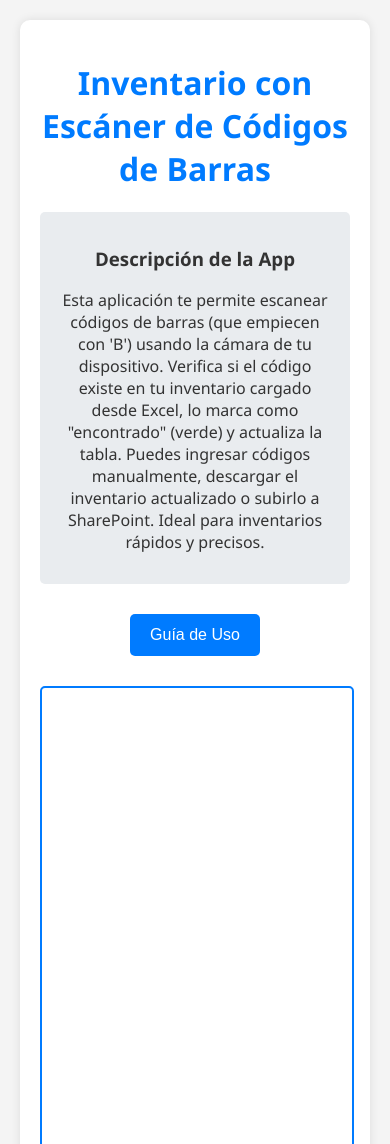
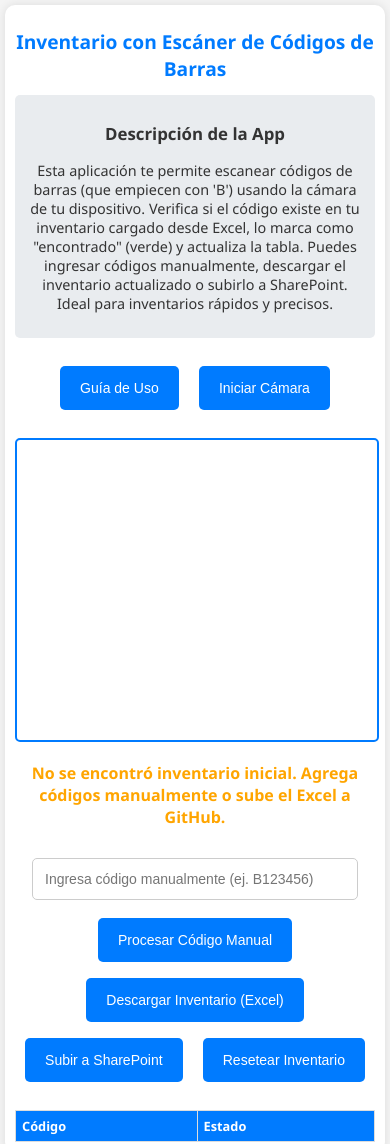
Before and after one commit to danielbenjumea1-png/inventario-ucc, a plain HTML site: page index.html in a window 390 px wide. Shown: the top 1144 px of the page. Drawn offline with Linux system fonts and the light colour scheme; no server answers.

Commit message:
Update index.html

```diff
--- a/index.html
+++ b/index.html
@@ -2,28 +2,40 @@
 <html lang="es">
 <head>
     <meta charset="UTF-8">
-    <meta name="viewport" content="width=device-width, initial-scale=1.0">
+    <meta name="viewport" content="width=device-width, initial-scale=1.0, user-scalable=no"> <!-- Agregado user-scalable=no para evitar zoom accidental -->
     <title>Inventario con Escáner de Códigos</title>
     <style>
-        body { font-family: 'Segoe UI', Tahoma, Geneva, Verdana, sans-serif; margin: 0; padding: 20px; background-color: #f4f4f4; color: #333; text-align: center; }
-        .container { max-width: 800px; margin: 0 auto; background: white; padding: 20px; border-radius: 10px; box-shadow: 0 0 10px rgba(0,0,0,0.1); }
-        h1 { color: #007bff; }
+        body { font-family: 'Segoe UI', Tahoma, Geneva, Verdana, sans-serif; margin: 0; padding: 10px; background-color: #f4f4f4; color: #333; text-align: center; }
+        .container { max-width: 800px; margin: 0 auto; background: white; padding: 15px; border-radius: 10px; box-shadow: 0 0 10px rgba(0,0,0,0.1); }
+        h1 { color: #007bff; font-size: 1.5em; } /* Más pequeño en móvil */
         #interactive { width: 100%; max-width: 640px; height: 480px; border: 2px solid #007bff; border-radius: 5px; margin: 20px auto; display: block; }
         .verde { background-color: #d4edda; color: #155724; }
         .morado { background-color: #e2e3e5; color: #383d41; }
-        table { border-collapse: collapse; width: 100%; margin-top: 20px; }
-        th, td { border: 1px solid #ddd; padding: 10px; text-align: left; }
+        table { border-collapse: collapse; width: 100%; margin-top: 20px; font-size: 0.9em; } /* Fuente más pequeña para móviles */
+        th, td { border: 1px solid #ddd; padding: 8px; text-align: left; }
         th { background-color: #007bff; color: white; }
-        button { margin: 10px; padding: 12px 20px; background-color: #007bff; color: white; border: none; border-radius: 5px; cursor: pointer; font-size: 16px; transition: background 0.3s; }
-        button:hover { background-color: #0056b3; }
+        button { margin: 8px; padding: 15px 25px; background-color: #007bff; color: white; border: none; border-radius: 5px; cursor: pointer; font-size: 16px; min-height: 48px; transition: background 0.3s; } /* Altura mínima para touch */
+        button:hover, button:active { background-color: #0056b3; } /* Activo para touch */
         button:disabled { background-color: #ccc; cursor: not-allowed; }
-        input { padding: 10px; width: 250px; border: 1px solid #ccc; border-radius: 5px; margin: 10px; }
-        #result { margin: 20px 0; font-weight: bold; }
-        .description { background: #e9ecef; padding: 15px; border-radius: 5px; margin-bottom: 20px; }
+        input { padding: 12px; width: 90%; max-width: 300px; border: 1px solid #ccc; border-radius: 5px; margin: 10px; font-size: 16px; } /* Más grande para touch */
+        #result { margin: 20px 0; font-weight: bold; font-size: 1em; }
+        .description { background: #e9ecef; padding: 10px; border-radius: 5px; margin-bottom: 20px; font-size: 0.9em; }
         .modal { display: none; position: fixed; z-index: 1; left: 0; top: 0; width: 100%; height: 100%; overflow: auto; background-color: rgba(0,0,0,0.4); }
-        .modal-content { background-color: #fefefe; margin: 15% auto; padding: 20px; border: 1px solid #888; width: 80%; max-width: 600px; border-radius: 10px; }
+        .modal-content { background-color: #fefefe; margin: 10% auto; padding: 20px; border: 1px solid #888; width: 90%; max-width: 600px; border-radius: 10px; font-size: 0.9em; }
         .close { color: #aaa; float: right; font-size: 28px; font-weight: bold; cursor: pointer; }
-        .close:hover { color: black; }
+        .close:hover, .close:active { color: black; }
+
+        /* Media queries para móviles */
+        @media (max-width: 768px) {
+            body { padding: 5px; }
+            .container { padding: 10px; }
+            h1 { font-size: 1.2em; }
+            button { padding: 12px 20px; font-size: 14px; min-height: 44px; } /* Aún más pequeño pero touch-friendly */
+            input { width: 95%; font-size: 14px; }
+            table { font-size: 0.8em; }
+            th, td { padding: 6px; }
+            #interactive { height: 300px; } /* Más pequeño para móviles */
+        }
     </style>
     <!-- Librerías externas -->
     <script src="https://cdn.jsdelivr.net/npm/quagga@0.12.1/dist/quagga.min.js"></script>
@@ -36,15 +48,16 @@
             <h3>Descripción de la App</h3>
             <p>Esta aplicación te permite escanear códigos de barras (que empiecen con 'B') usando la cámara de tu dispositivo. Verifica si el código existe en tu inventario cargado desde Excel, lo marca como "encontrado" (verde) y actualiza la tabla. Puedes ingresar códigos manualmente, descargar el inventario actualizado o subirlo a SharePoint. Ideal para inventarios rápidos y precisos.</p>
         </div>
-        <button onclick="mostrarGuia()">Guía de Uso</button>
+        <button id="guiaBtn">Guía de Uso</button>
+        <button id="iniciarCamaraBtn">Iniciar Cámara</button> <!-- Nuevo botón para móvil -->
         <div id="interactive"></div>
         <div id="result"></div>
         <input type="text" id="codigoManual" placeholder="Ingresa código manualmente (ej. B123456)">
         <br>
-        <button onclick="procesarManual()" title="Procesa el código ingresado manualmente">Procesar Código Manual</button>
-        <button onclick="descargarExcel()" title="Descarga el inventario actualizado como archivo Excel">Descargar Inventario (Excel)</button>
-        <button onclick="subirSharePoint()" title="Descarga el Excel y sube manualmente a SharePoint">Subir a SharePoint</button>
-        <button onclick="resetearInventario()" title="Borra todo el inventario y recarga desde Excel inicial">Resetear Inventario</button>
+        <button id="procesarBtn" title="Procesa el código ingresado manualmente">Procesar Código Manual</button>
+        <button id="descargarBtn" title="Descarga el inventario actualizado como archivo Excel">Descargar Inventario (Excel)</button>
+        <button id="subirBtn" title="Descarga el Excel y sube manualmente a SharePoint">Subir a SharePoint</button>
+        <button id="resetBtn" title="Borra todo el inventario y recarga desde Excel inicial">Resetear Inventario</button>
         <table id="inventarioTable">
             <thead>
                 <tr><th>Código</th><th>Estado</th></tr>
@@ -56,14 +69,14 @@
     <!-- Modal para Guía de Uso -->
     <div id="guiaModal" class="modal">
         <div class="modal-content">
-            <span class="close" onclick="cerrarGuia()">&times;</span>
+            <span class="close" id="closeGuia">&times;</span>
             <h2>Guía de Uso</h2>
             <ol>
                 <li><strong>Cargar Inventario Inicial:</strong> Sube tu Excel antiguo a GitHub (ver instrucciones abajo) para que la app lo importe automáticamente al cargar.</li>
-                <li><strong>Escanear Códigos:</strong> Permite acceso a la cámara y apunta al código de barras. Solo se procesan códigos que empiecen con 'B' y tengan al menos 7 caracteres.</li>
-                <li><strong>Procesar Manualmente:</strong> Ingresa un código en el campo de texto y haz clic en "Procesar Código Manual".</li>
+                <li><strong>Escanear Códigos:</strong> Haz clic en "Iniciar Cámara", permite permisos y apunta al código de barras. Solo se procesan códigos que empiecen con 'B' y tengan al menos 7 caracteres.</li>
+                <li><strong>Procesar Manualmente:</strong> Ingresa un código en el campo de texto y toca "Procesar Código Manual".</li>
                 <li><strong>Ver Resultados:</strong> Los códigos encontrados se marcan en verde en la tabla. Nuevos códigos se agregan en morado.</li>
-                <li><strong>Descargar Excel:</strong> Guarda el inventario actualizado en tu dispositivo.</li>
+                <li><strong>Descargar Excel:</strong> Toca para guardar el inventario actualizado en tu dispositivo.</li>
                 <li><strong>Subir a SharePoint:</strong> Descarga el Excel y súbelo manualmente al enlace proporcionado.</li>
                 <li><strong>Resetear:</strong> Borra el inventario local y recarga desde el Excel inicial.</li>
             </ol>
```
